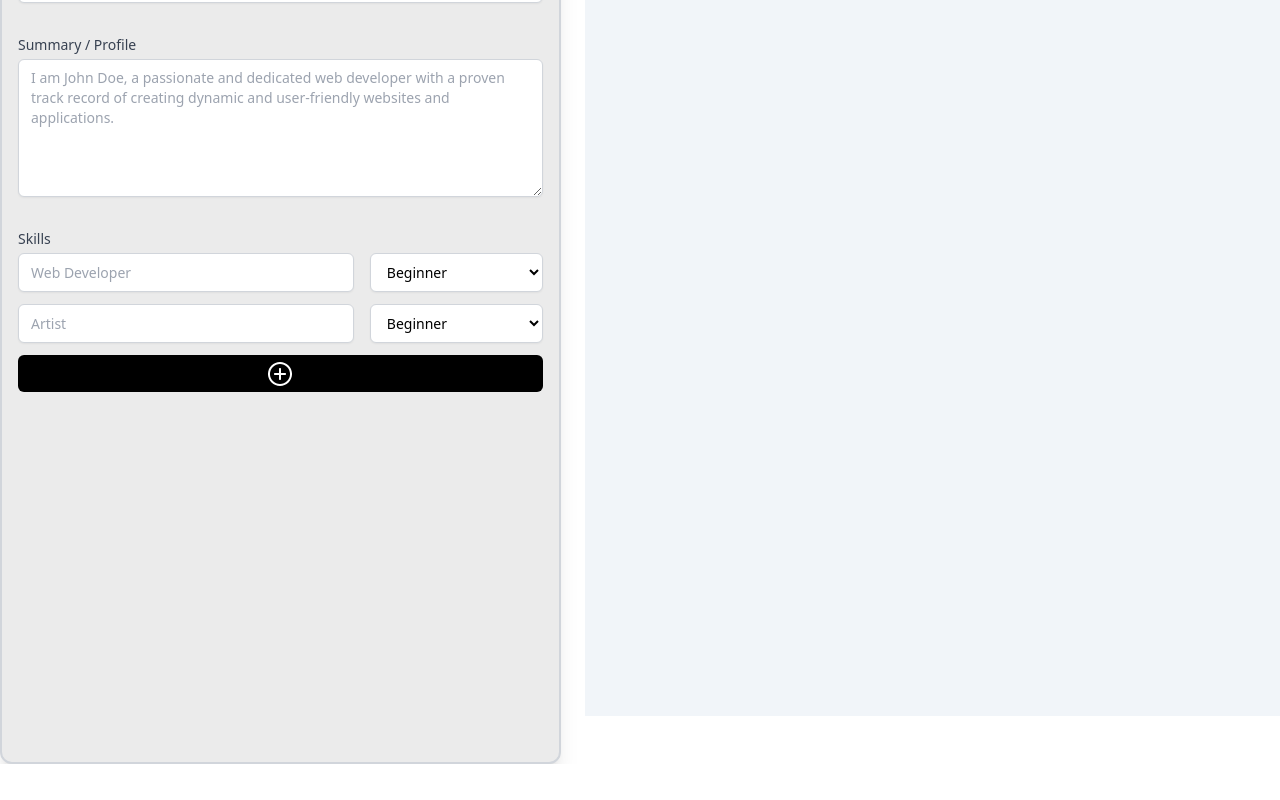
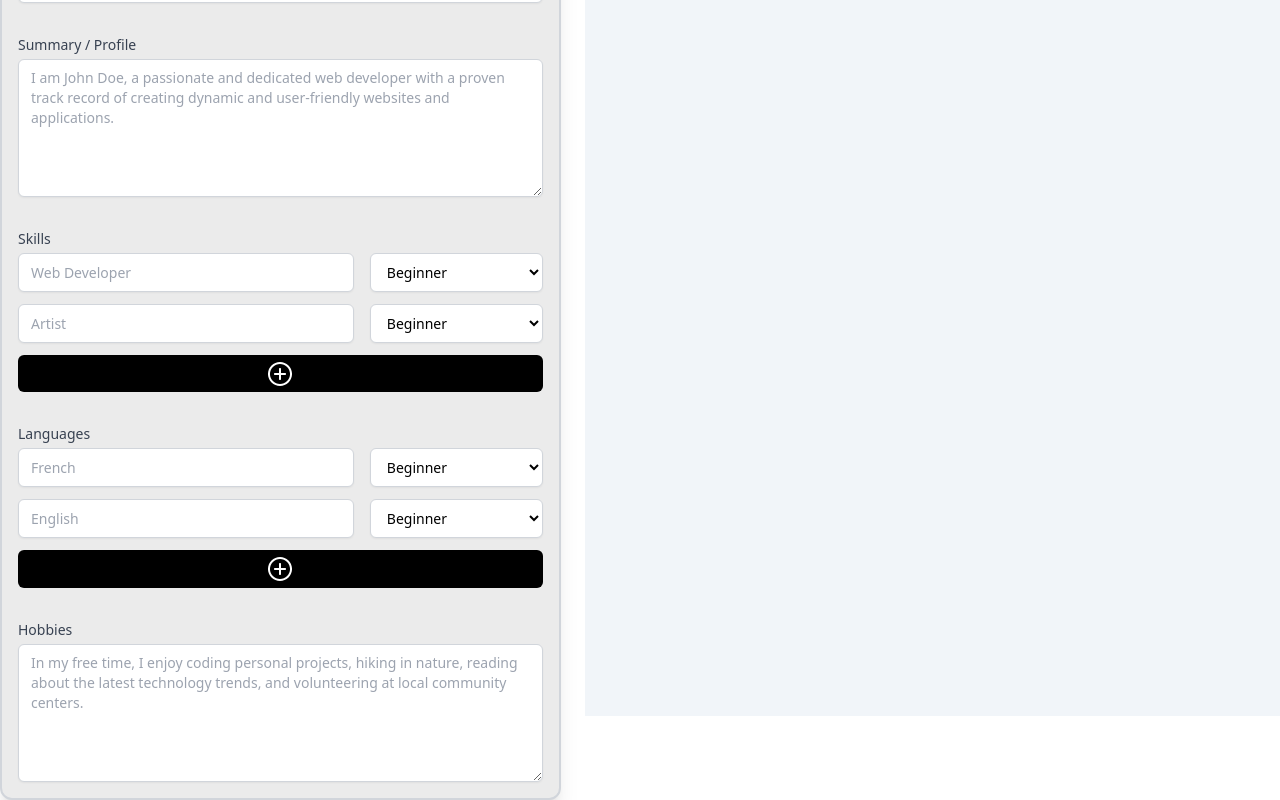
Before and after one commit to Vincent0103/CV-application, a React (Vite) app: page / in a window 1280 px wide. Shown: the part 407-1207 px from the top of the page. Before the commit the page ends 1171 px from the top, so only its background shows below. Built offline with nearby package versions, Linux system fonts and the light colour scheme.

Commit message:
Finish general form

```diff
--- a/src/components/FormSections.jsx
+++ b/src/components/FormSections.jsx
@@ -3,9 +3,10 @@ import Input, { Select, AddBtn } from "./Utils";
 const FormSections = () => {
   const GeneralForm = () => {
     const summaryForJohnDoe = "I am John Doe, a passionate and dedicated web developer with a proven track record of creating dynamic and user-friendly websites and applications.";
+    const hobbiesForJohnDoe = "In my free time, I enjoy coding personal projects, hiking in nature, reading about the latest technology trends, and volunteering at local community centers.";
 
     return (
-      <div className="h-full w-full bg-[#ebebeb] rounded-xl border-2 border-gray-300 shadow-xl">
+      <div className="h-min w-full bg-[#ebebeb] rounded-xl border-2 border-gray-300 shadow-xl">
         <form>
           <div className="flex">
             <Input type="text" name="name" labelName="Name" placeholder="John" hasAutoFocus={true} />
@@ -17,17 +18,34 @@ const FormSections = () => {
           <Input type="textarea" name="summary" labelName="Summary / Profile" minLength="50"
           maxLength="300" placeholder={summaryForJohnDoe} />
 
+          <div>
             <Input type="text" name="skill" labelName="Skills" placeholder="Web Developer"
             additionalStyles="pb-2" >
               <Select name="expertise" values={["beginner", "intermediate", "advanced", "expert"]} />
             </ Input>
 
-          <Input type="text" name="skill2" placeholder="Artist" additionalStyles="pt-0 pb-3">
-            <Select name="expertise" values={["beginner", "intermediate", "advanced", "expert"]} />
+            <Input type="text" name="skill1" placeholder="Artist" additionalStyles="pt-0 pb-3">
+              <Select name="expertise1" values={["beginner", "intermediate", "advanced", "expert"]} />
             </ Input>
 
             <AddBtn />
+          </div>
 
+          <div>
+            <Input type="text" name="language" labelName="Languages" placeholder="French"
+            additionalStyles="pb-2" >
+              <Select name="fluency" values={["beginner", "intermediate", "advanced", "fluent"]} />
+            </ Input>
+
+            <Input type="text" name="language1" placeholder="English" additionalStyles="pt-0 pb-3">
+              <Select name="fluency1" values={["beginner", "intermediate", "advanced", "fluent"]} />
+            </ Input>
+
+            <AddBtn />
+          </div>
+
+          <Input type="textarea" name="hobbies" labelName="Hobbies" minLength="50"
+          maxLength="300" placeholder={hobbiesForJohnDoe} />
         </form>
       </div>
     );
@@ -47,6 +65,10 @@ const FormSections = () => {
     );
   }
 
+  // const NextFormBtn = () => {
+  //   return ()
+  // }
+
   return (
     <div className="w-[50%]">
       <FormSliderBtns />
--- a/src/components/Utils.jsx
+++ b/src/components/Utils.jsx
@@ -41,7 +41,7 @@ const AddBtn = () => {
   const PlusIcon = <svg className="transition-transform group-hover:rotate-180" xmlns="http://www.w3.org/2000/svg" width="24" height="24" fill="white" id="plus"><path d="M12 24c-3.2 0-6.2-1.2-8.5-3.5-4.7-4.7-4.7-12.3 0-17C5.8 1.2 8.8 0 12 0s6.2 1.2 8.5 3.5c4.7 4.7 4.7 12.3 0 17-2.3 2.3-5.3 3.5-8.5 3.5zm0-22C9.3 2 6.8 3 4.9 4.9 1 8.8 1 15.2 4.9 19.1 6.8 21 9.3 22 12 22s5.2-1 7.1-2.9C23 15.2 23 8.9 19.1 5c-1.9-2-4.4-3-7.1-3z"></path><path d="M12 18c-.6 0-1-.4-1-1V7c0-.6.4-1 1-1s1 .4 1 1v10c0 .6-.4 1-1 1z"></path><path d="M17 13H7c-.6 0-1-.4-1-1s.4-1 1-1h10c.6 0 1 .4 1 1s-.4 1-1 1z"></path></svg>;
 
   return (
-    <div className="w-full pb-2 px-4">
+    <div className="w-full pb-4 px-4">
       <div tabIndex="0" role="button" aria-label="Add new skill"
       className="bg-black h-[37.28px] rounded-md flex justify-center items-center cursor-pointer group">
         {PlusIcon}
```
Lines whose indentation alone changed are shown as unchanged.
